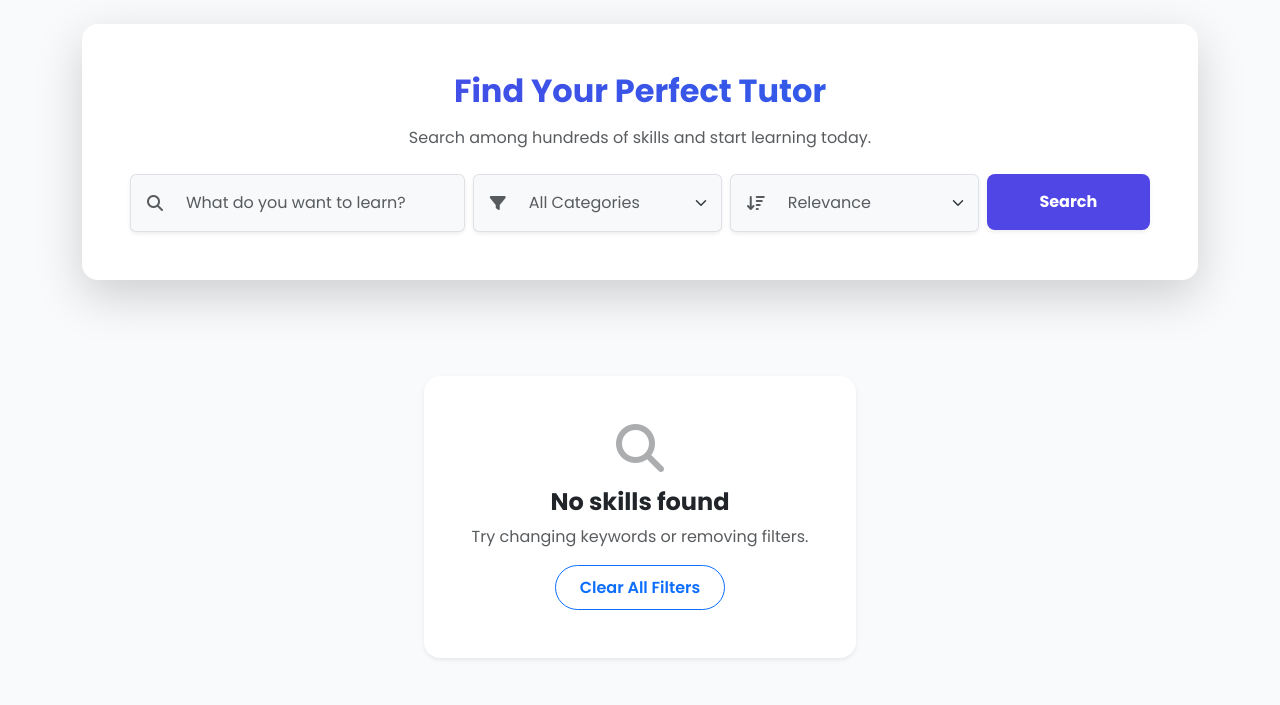
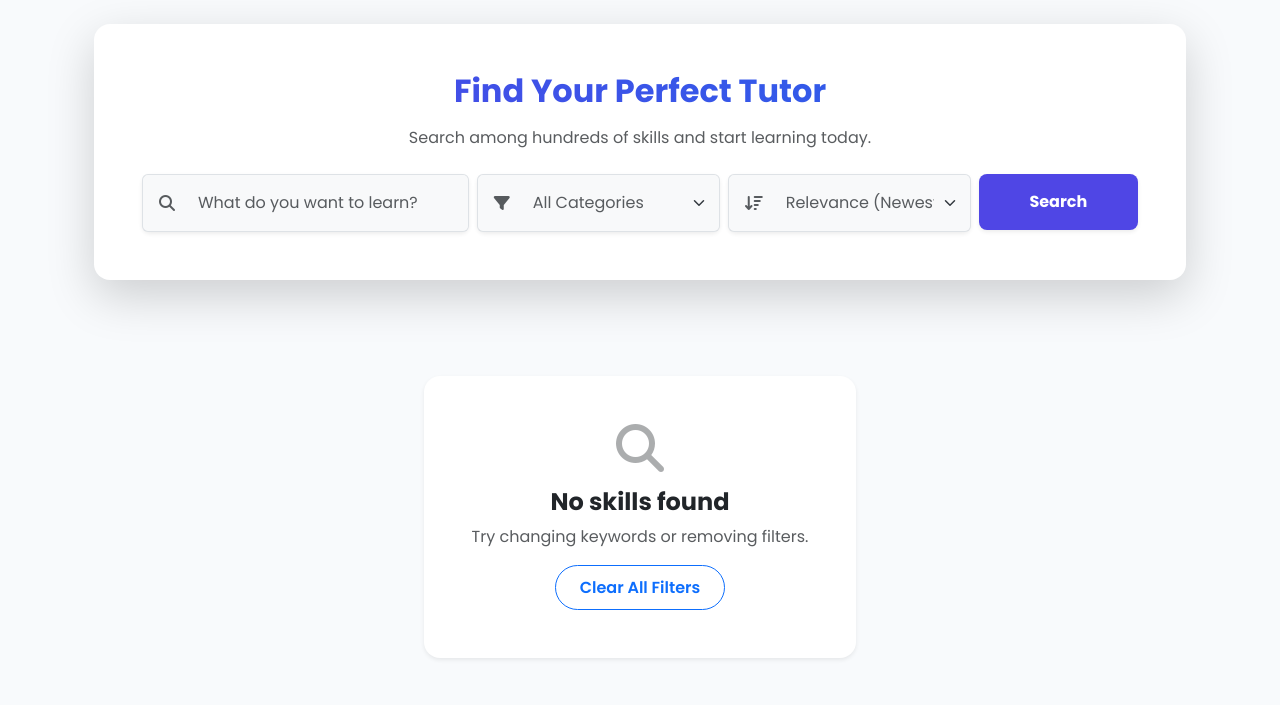
Before and after one commit to bugraozkaya/Uniskill, a Django app: page /search/ in a window 1280 px wide. Shown: the top 705 px of the page. Run offline with Django 5.2, Linux system fonts and the light colour scheme; data that the repository does not hold is empty.

Commit message:
Filtreleme

```diff
--- a/core/templates/core/search_skills.html
+++ b/core/templates/core/search_skills.html
@@ -1,7 +1,8 @@
 {% extends 'core/base.html' %}
 
 {% block content %}
-<div class="row justify-content-center mb-5">
+<div class="container mb-5">
+    <div class="row justify-content-center">
         <div class="col-lg-12">
 
             <div class="card shadow-lg border-0 rounded-4 overflow-hidden mb-5 bg-white">
@@ -37,10 +38,9 @@
                         <div class="col-lg-3 col-md-6">
                             <div class="input-group shadow-sm rounded-3">
                                 <span class="input-group-text bg-light border border-end-0 ps-3 text-muted"><i class="fas fa-sort-amount-down"></i></span>
-                            <select name="sort" class="form-select border border-start-0 py-3 bg-light text-muted" style="cursor: pointer;">
-                                <option value="relevance" {% if request.GET.sort == 'relevance' %}selected{% endif %}>Relevance</option>
-                                <option value="rating" {% if request.GET.sort == 'rating' %}selected{% endif %}>Highest Rated</option>
-                                <option value="newest" {% if request.GET.sort == 'newest' %}selected{% endif %}>Newest</option>
+                                <select name="sort" class="form-select border border-start-0 py-3 bg-light text-muted" style="cursor: pointer;" onchange="this.form.submit()">
+                                    <option value="relevance" {% if selected_sort == 'relevance' or not selected_sort %}selected{% endif %}>Relevance (Newest)</option>
+                                    <option value="rating" {% if selected_sort == 'rating' %}selected{% endif %}>Highest Rated</option>
                                 </select>
                             </div>
                         </div>
@@ -51,7 +51,7 @@
                             </button>
                         </div>
 
-                    {% if query or selected_category or request.GET.sort %}
+                        {% if query or selected_category or selected_sort %}
                         <div class="col-12 mt-4">
                             <a href="{% url 'search_skills' %}" class="btn btn-white bg-white border shadow-sm rounded-pill px-4 py-2 text-muted fw-medium transition-hover d-inline-flex align-items-center gap-2">
                                 <div class="bg-danger bg-opacity-10 text-danger rounded-circle d-flex align-items-center justify-content-center" style="width: 24px; height: 24px;">
@@ -135,9 +135,10 @@
             </div>
         </div>
     </div>
+</div>
 
 <style>
-    /* 2 satırdan sonrasını ... ile kesme stili */
+    /* Truncate text after 2 lines */
     .line-clamp-2 {
         display: -webkit-box;
         -webkit-line-clamp: 2;
--- a/core/views.py
+++ b/core/views.py
@@ -267,6 +267,7 @@ def search_skills(request):
     query = request.GET.get('q')
     category_code = request.GET.get('category')
     min_rating = request.GET.get('rating')
+    sort_by = request.GET.get('sort') # <--- NEW: Get sorting parameter
 
     if query:
         skills = skills.filter(
@@ -282,13 +283,20 @@ def search_skills(request):
     if min_rating:
         skills = skills.filter(average_rating__gte=int(min_rating))
 
-    skills = skills.order_by('-average_rating', '-id')
+    # --- SORTING LOGIC (UPDATED) ---
+    if sort_by == 'rating':
+        # Highest to lowest rating
+        skills = skills.order_by('-average_rating', '-id')
+    else:
+        # Relevance (Default): Newest to oldest (Highest ID is newest)
+        skills = skills.order_by('-id')
 
     context = {
         'skills': skills,
         'categories': CATEGORY_CHOICES,
         'selected_category': category_code,
         'selected_rating': min_rating,
+        'selected_sort': sort_by, # <--- Pass to template to keep selected
         'query': query
     }
     return render(request, 'core/search_skills.html', context)
```
Lines whose indentation alone changed are shown as unchanged.
